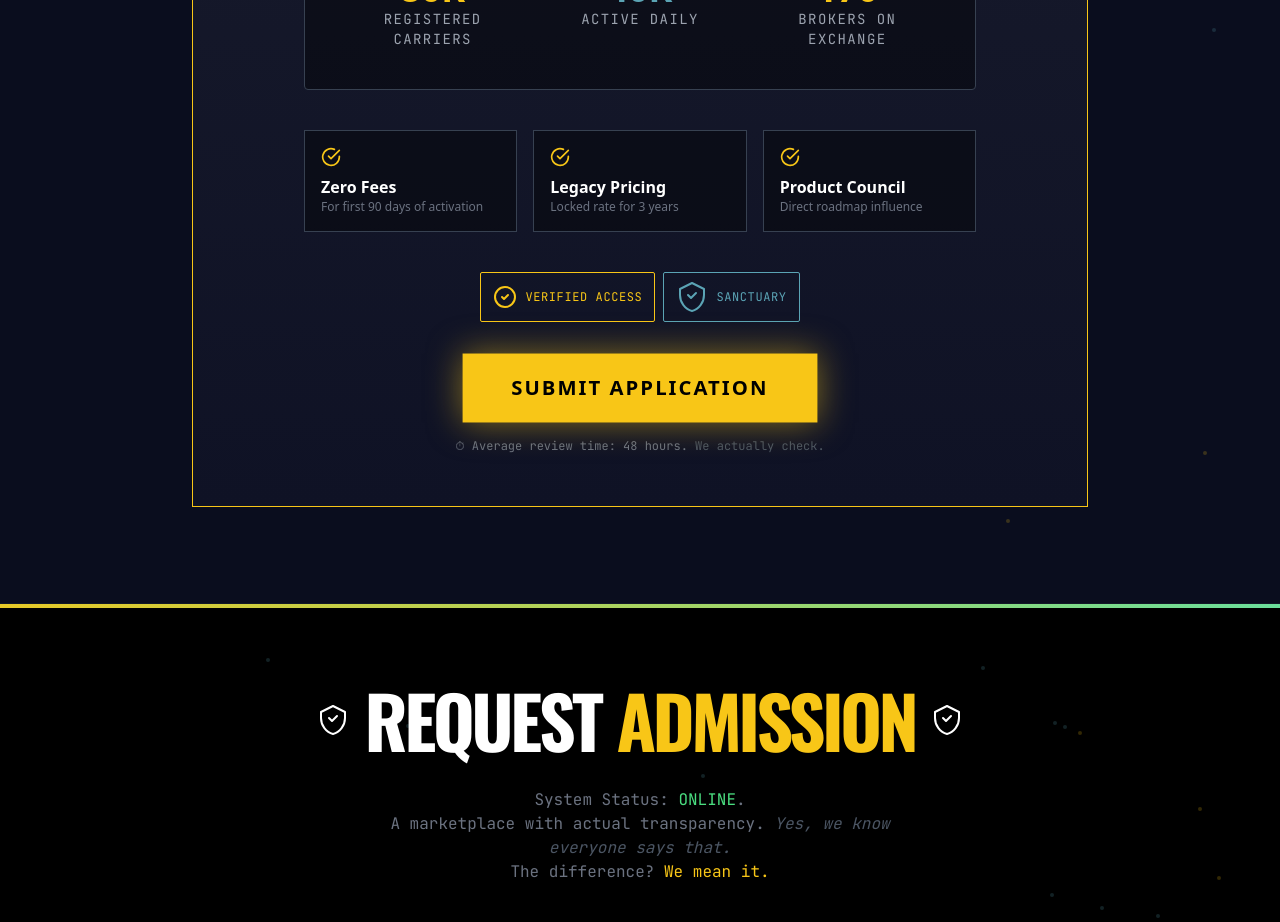
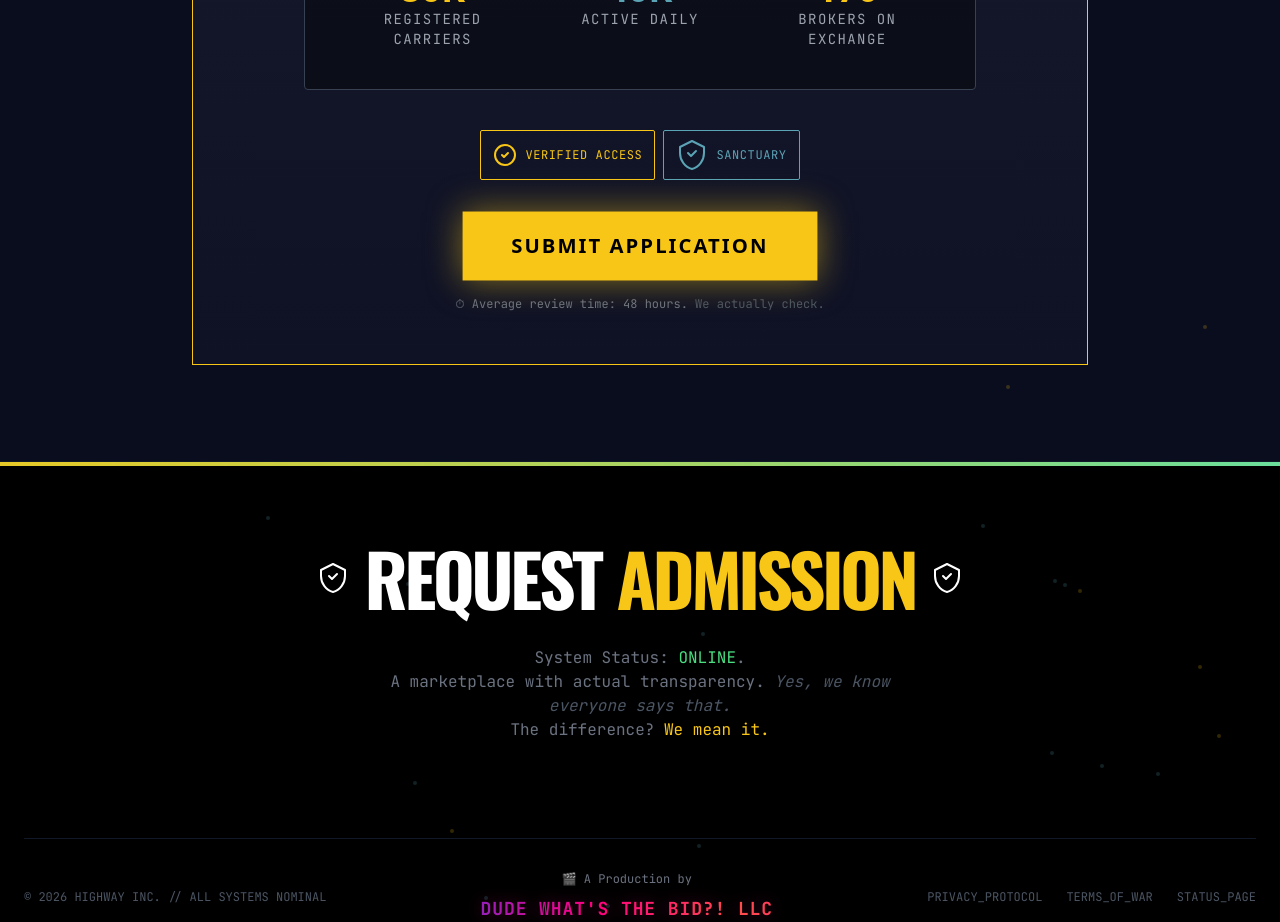
Before and after one commit to caseyglarkin2-png/TFX.Exchange, a React (Vite) app: page / in a window 1280 px wide. Shown: the part 8560-9482 px from the top of the page. Built offline with nearby package versions, Linux system fonts and the light colour scheme.

Commit message:
Remove legacy pricing and trial offers from Reids Circle

```diff
--- a/src/App.jsx
+++ b/src/App.jsx
@@ -1957,24 +1957,6 @@ export default function TFXApp() {
                       </div>
                   </div>
 
-                  <div className="grid grid-cols-1 md:grid-cols-3 gap-4 text-left max-w-2xl mx-auto mb-10">
-                      <div className="bg-black/40 p-4 border border-gray-700 hover-lift spotlight">
-                          <CheckCircle size={20} className="text-[#F8C617] mb-2"/>
-                          <div className="text-white font-bold">Zero Fees</div>
-                          <div className="text-xs text-gray-500">For first 90 days of activation</div>
-                      </div>
-                      <div className="bg-black/40 p-4 border border-gray-700 hover-lift spotlight">
-                          <CheckCircle size={20} className="text-[#F8C617] mb-2"/>
-                          <div className="text-white font-bold">Legacy Pricing</div>
-                          <div className="text-xs text-gray-500">Locked rate for 3 years</div>
-                      </div>
-                      <div className="bg-black/40 p-4 border border-gray-700 hover-lift spotlight">
-                          <CheckCircle size={20} className="text-[#F8C617] mb-2"/>
-                          <div className="text-white font-bold">Product Council</div>
-                          <div className="text-xs text-gray-500">Direct roadmap influence</div>
-                      </div>
-                  </div>
-
                   <div className="flex gap-2 justify-center mb-8 flex-wrap">
                     <IconBadge icon={IconVerified} label="Verified Access" color="yellow" />
                     <IconBadge icon={IconSanctuary} label="Sanctuary" color="cyan" />
```
